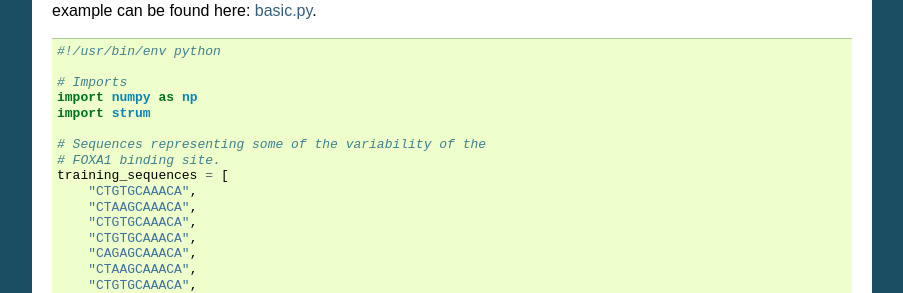
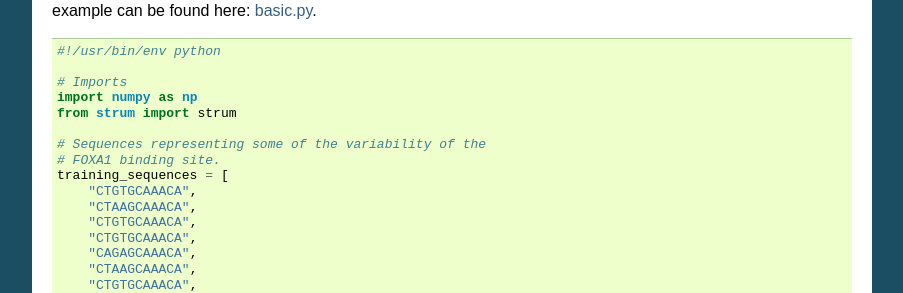
Before and after one commit to pdeford/StructuralMotifs, a Sphinx documentation site: the page built from docs/examples.rst, in a window 1280 px wide and 1400 px high, scrolled down 275 px. Shown: the part 154-447 px from the top of the window, without its empty margins (198-1101 px from the left). Built offline with Sphinx 7.4.7, drawn with Linux system fonts in a browser that asks for light colours.

Commit message:
update import path

```diff
--- a/docs/examples.rst
+++ b/docs/examples.rst
@@ -25,7 +25,7 @@ these sequences. Source code for this example can be found here:
 
 	# Imports
 	import numpy as np
-	import strum
+	from strum import strum
 
 	# Sequences representing some of the variability of the
 	# FOXA1 binding site.
@@ -114,7 +114,7 @@ algorithm. ::
 
 	# Imports
 	import numpy as np
-	import strum
+	from strum import strum
 
 	# 50 example sequences that contain the sequence GATTACA
 	training_sequences = [
```
